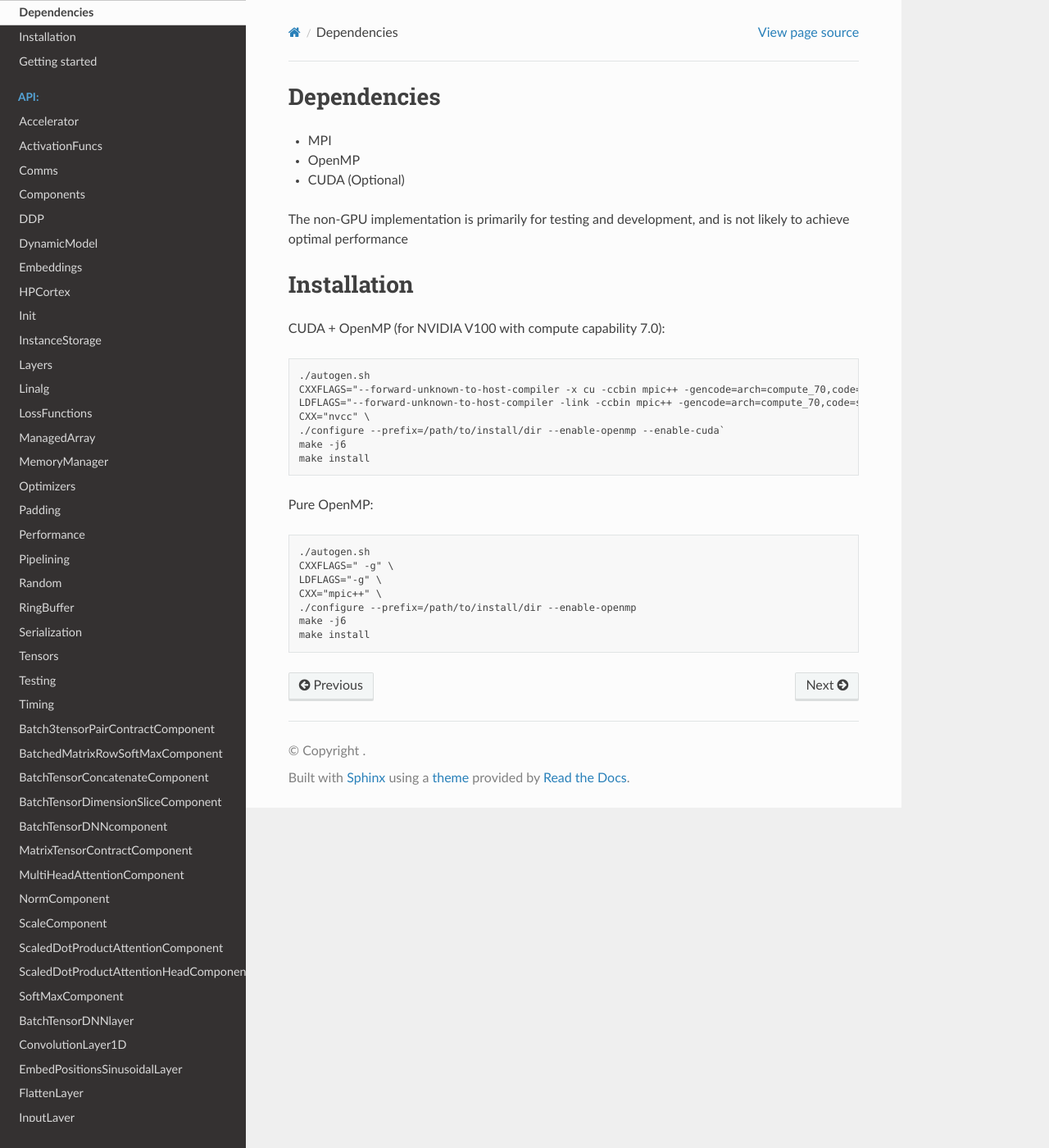
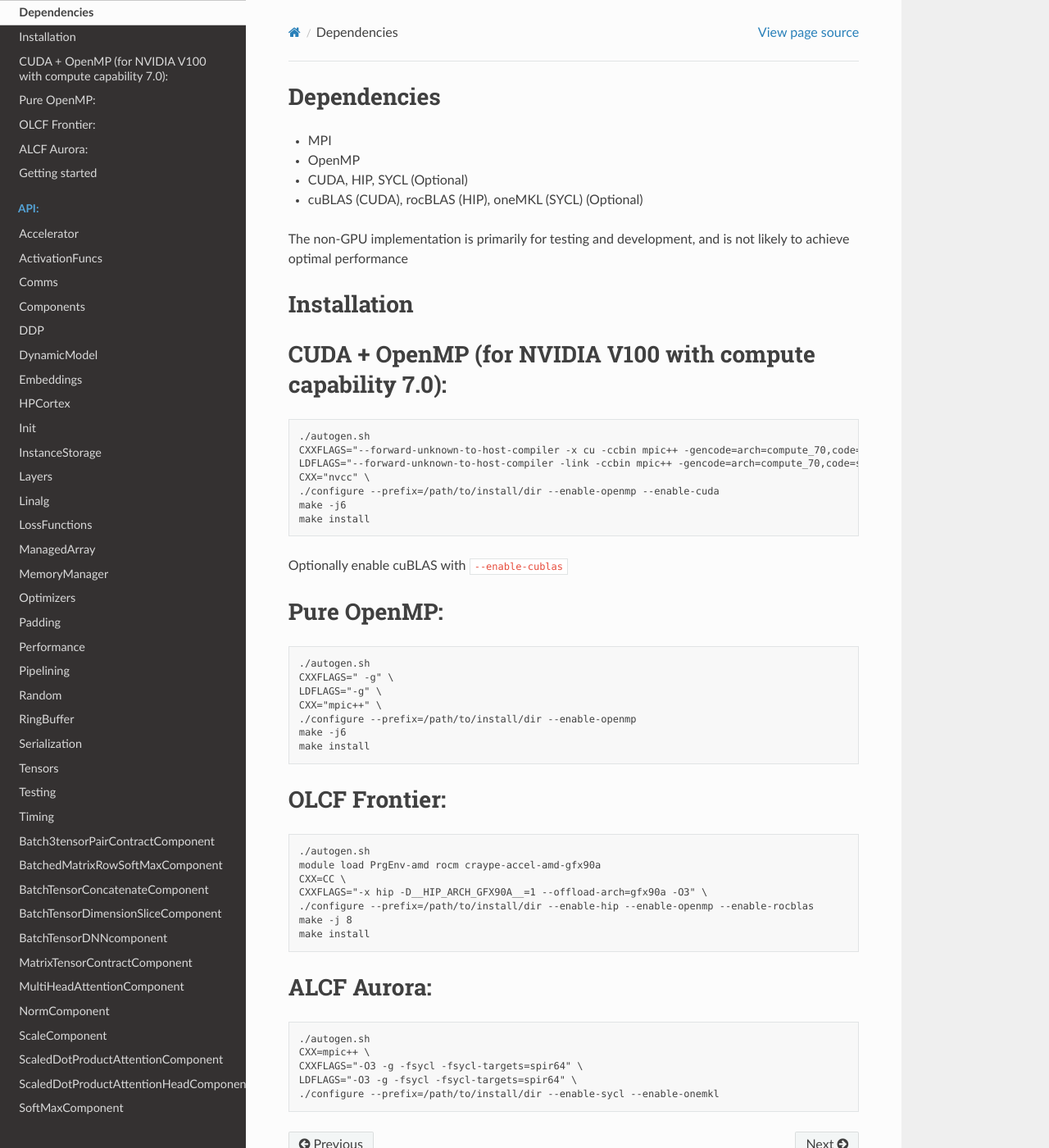
Before and after one commit to giltirn/HPCortex, a Sphinx documentation site: the page built from doc/installation.md, in a window 1280 px wide and 1400 px high. Shown: the whole window at 82% size. Built offline with Sphinx 7.4.7 and the Read the Docs theme 3.1.0, drawn with Linux system fonts in a browser that asks for light colours.

Commit message:
Added documentation for compiling on Frontier and Aurora

```diff
--- a/doc/installation.md
+++ b/doc/installation.md
@@ -2,23 +2,26 @@
 
   * MPI
   * OpenMP
-  * CUDA (Optional)
+  * CUDA, HIP, SYCL (Optional)
+  * cuBLAS (CUDA), rocBLAS (HIP), oneMKL (SYCL)  (Optional)
 
 The non-GPU implementation is primarily for testing and development, and is not likely to achieve optimal performance
 
 ## Installation
 
-CUDA + OpenMP (for NVIDIA V100 with compute capability 7.0):
+# CUDA + OpenMP (for NVIDIA V100 with compute capability 7.0):
 
 	./autogen.sh
     CXXFLAGS="--forward-unknown-to-host-compiler -x cu -ccbin mpic++ -gencode=arch=compute_70,code=sm_70 -g" \
     LDFLAGS="--forward-unknown-to-host-compiler -link -ccbin mpic++ -gencode=arch=compute_70,code=sm_70 -g -ldl" \
     CXX="nvcc" \
-    ./configure --prefix=/path/to/install/dir --enable-openmp --enable-cuda`
+    ./configure --prefix=/path/to/install/dir --enable-openmp --enable-cuda
     make -j6
     make install
 
-Pure OpenMP:
+Optionally enable cuBLAS with `--enable-cublas`
+
+# Pure OpenMP:
 
 	./autogen.sh
     CXXFLAGS=" -g" \
@@ -27,3 +30,21 @@ Pure OpenMP:
     ./configure --prefix=/path/to/install/dir --enable-openmp
     make -j6
     make install
+
+# OLCF Frontier:
+
+	./autogen.sh
+	module load PrgEnv-amd rocm craype-accel-amd-gfx90a
+    CXX=CC \
+    CXXFLAGS="-x hip -D__HIP_ARCH_GFX90A__=1 --offload-arch=gfx90a -O3" \
+    ./configure --prefix=/path/to/install/dir --enable-hip --enable-openmp --enable-rocblas
+    make -j 8
+    make install
+
+# ALCF Aurora:
+
+	./autogen.sh
+    CXX=mpic++ \
+    CXXFLAGS="-O3 -g -fsycl -fsycl-targets=spir64" \
+    LDFLAGS="-O3 -g -fsycl -fsycl-targets=spir64" \
+    ./configure --prefix=/path/to/install/dir --enable-sycl --enable-onemkl
```
Also changed, not shown: README.md (+0 -31 lines).
